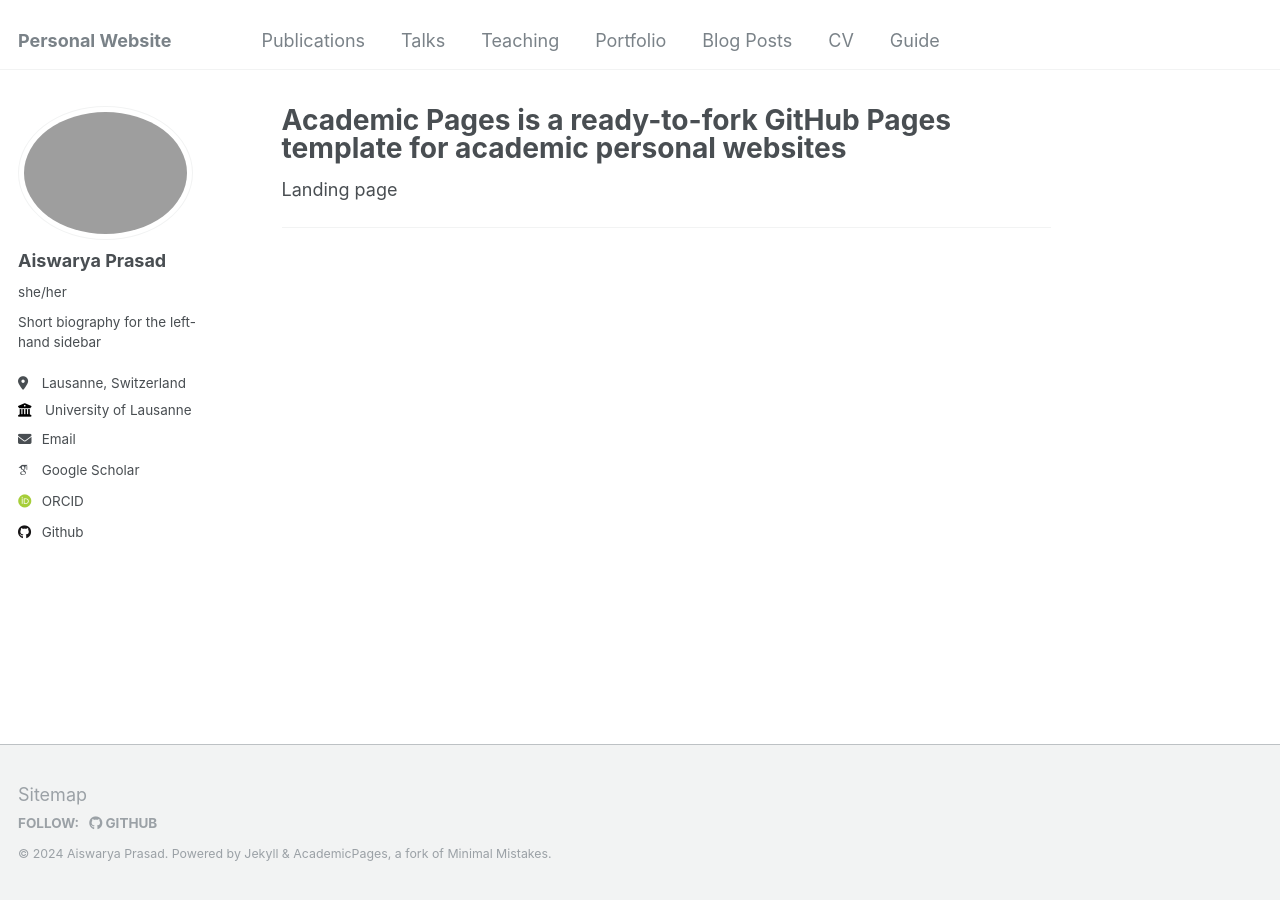
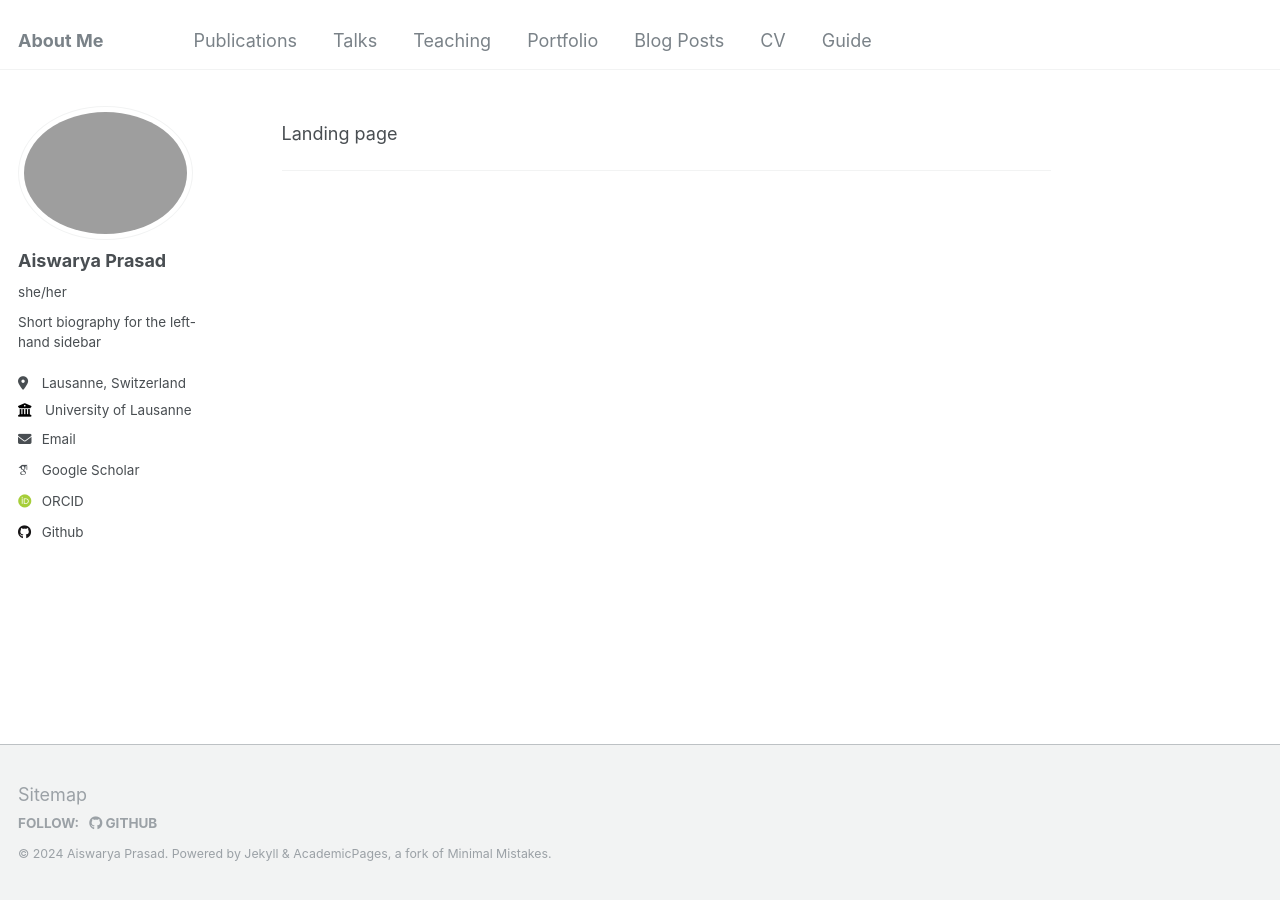
Before and after one commit to Aiswarya-prasad/aiswarya-prasad.github.io, a Jekyll site: the page built from _pages/about.md, in a window 1280 px wide. Built offline with Jekyll 4.4.1, drawn with Linux system fonts in a browser that asks for light colours; some web fonts are replaced.

Commit message:
Syntax change, squash commit later or just ignore.

```diff
--- a/_config.yml
+++ b/_config.yml
@@ -8,10 +8,10 @@
 
 # Basic Site Settings
 locale                   : "en-US"
-title                    : "Personal Website"
+title                    : "About Me"
 title_separator          : "-"
 name                     : &name "Aiswarya Prasad"
-description              : &description "personal description"
+description              : &description "PhD candidate in Quantitave biology studying gut microbiome evolution and ecology"
 url                      : https://aiswarya-prasad.github.io # the base hostname & protocol for your site e.g. "https://mmistakes.github.io"
 baseurl                  : "" # the subpath of your site, e.g. "/blog"
 repository               : "Aiswarya-prasad/aiswarya-prasad.github.io"
--- a/_pages/about.md
+++ b/_pages/about.md
@@ -1,6 +1,6 @@
 ---
 permalink: /
-title: "Academic Pages is a ready-to-fork GitHub Pages template for academic personal websites"
+title: ""
 author_profile: true
 redirect_from:
   - /about/
```
